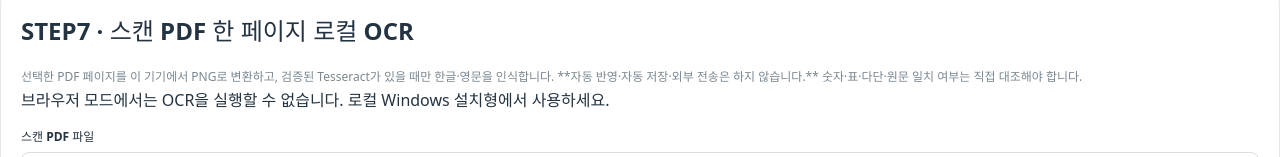
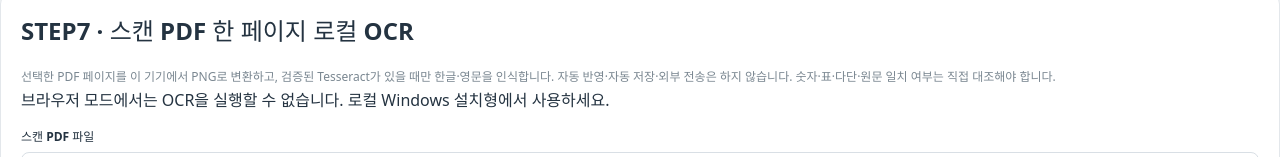
Before and after one commit to hibi89/astra_pdf_redesigner, a React (Vite) app: page / in a window 1280 px wide. Both pictures are taken after a click on the button "최종 PDF 원본 대조". Shown: the part 450-607 px from the top of the page. Built offline with nearby package versions, Linux system fonts and the light colour scheme.

Commit message:
fix(ocr): keep help copy as plain accessible React text

```diff
--- a/src/step7/LocalOcrPanel.tsx
+++ b/src/step7/LocalOcrPanel.tsx
@@ -85,7 +85,7 @@ export default function LocalOcrPanel(){
  };
  return <section className="panel no-print" aria-label="STEP7 무료 로컬 OCR 검수" data-step7-local-ocr>
   <h2>STEP7 · 스캔 PDF 한 페이지 로컬 OCR</h2>
-  <p className="help-text">선택한 PDF 페이지를 이 기기에서 PNG로 변환하고, 검증된 Tesseract가 있을 때만 한글·영문을 인식합니다. **자동 반영·자동 저장·외부 전송은 하지 않습니다.** 숫자·표·다단·원문 일치 여부는 직접 대조해야 합니다.</p>
+  <p className="help-text">선택한 PDF 페이지를 이 기기에서 PNG로 변환하고, 검증된 Tesseract가 있을 때만 한글·영문을 인식합니다. 자동 반영·자동 저장·외부 전송은 하지 않습니다. 숫자·표·다단·원문 일치 여부는 직접 대조해야 합니다.</p>
   <p role="status" data-step7-ocr-status>{status}</p>
   <label className="field">스캔 PDF 파일
    <input type="file" accept=".pdf,application/pdf" data-step7-ocr-file disabled={busy||!available}
```
